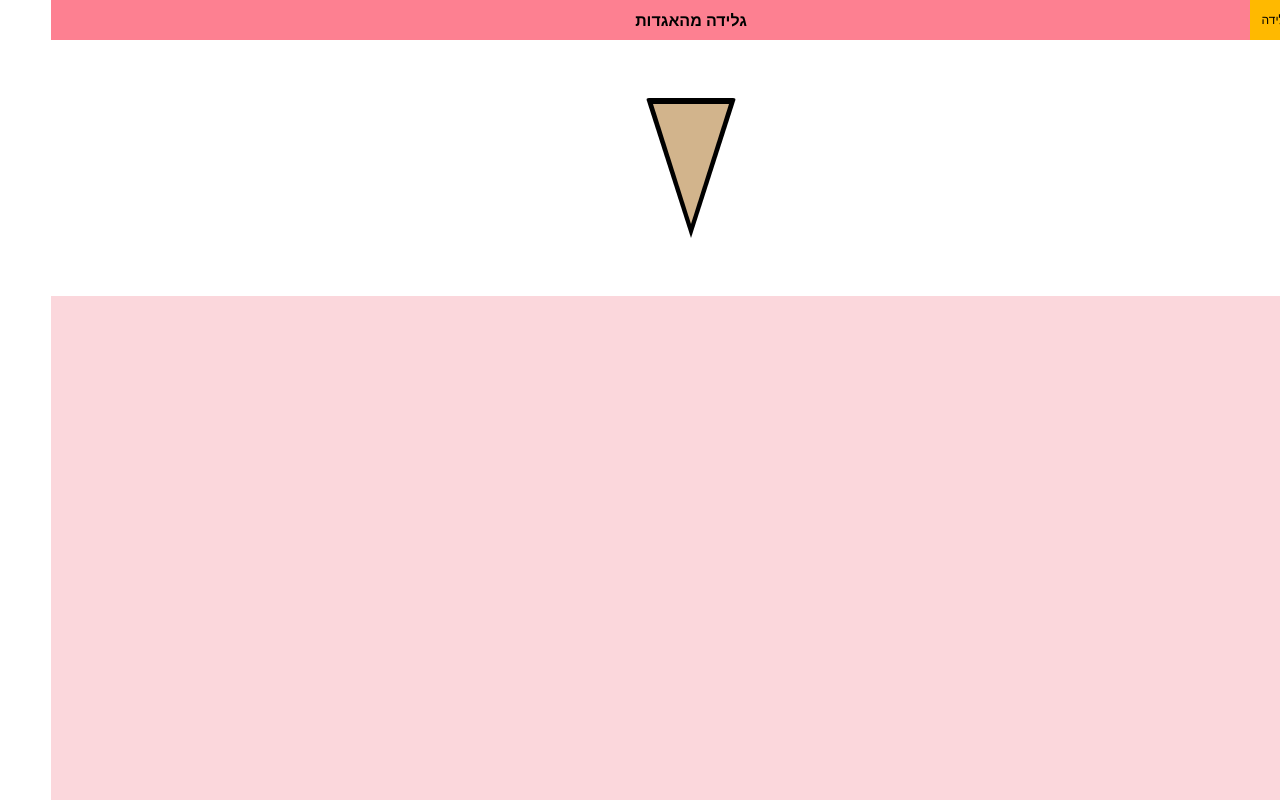
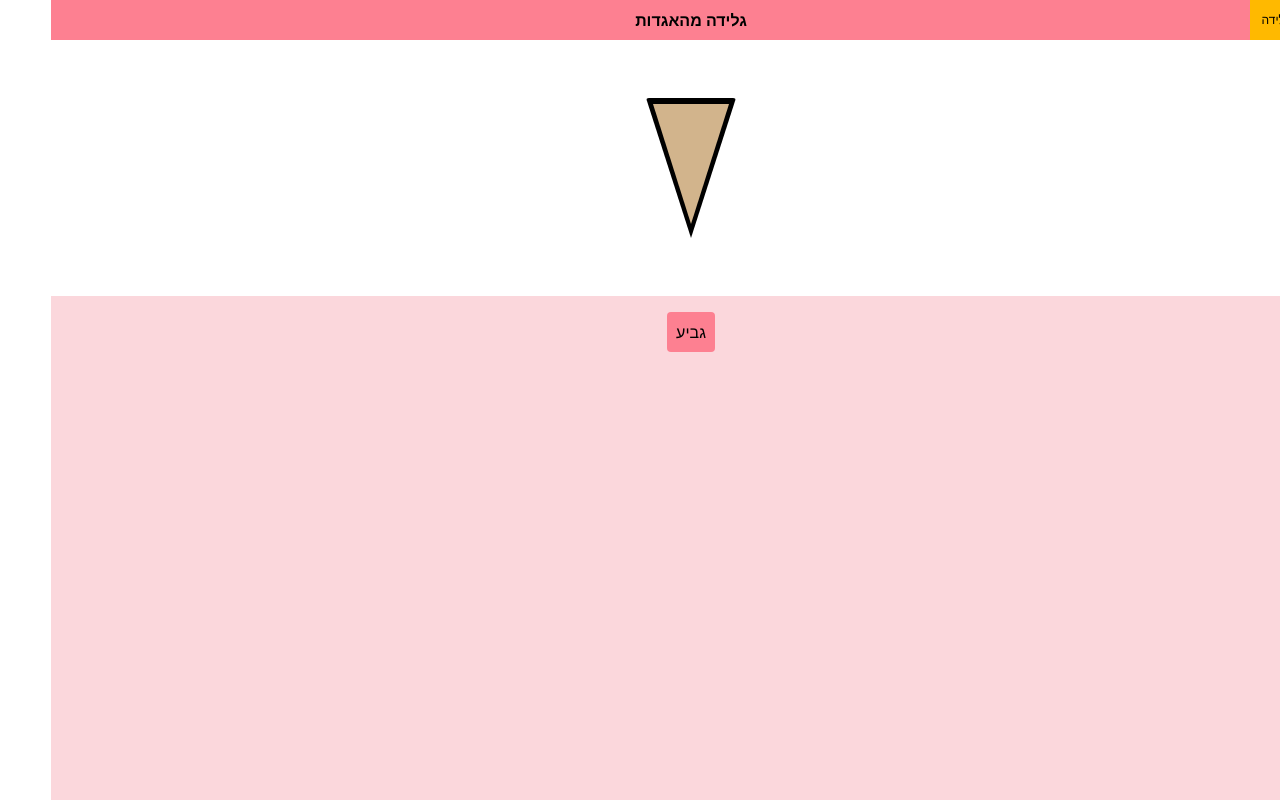
Before and after one commit to drorsoft/react-course, a React (Vite) app: page / in a window 1280 px wide. Built offline with nearby package versions, Linux system fonts and the light colour scheme.

Commit message:
added mor flavours

```diff
--- a/src/App.jsx
+++ b/src/App.jsx
@@ -1,7 +1,6 @@
 import { useState } from 'react'
 import { AppHeader } from './components/AppHeader'
 import { IceCream } from './components/IceCream'
-import { TailwindExamples } from './examples/TailwindExamples'
 
 function App() {
   const [serveType, setServeType] = useState('cone') // cone | cup
@@ -19,10 +18,14 @@ function App() {
       <div className='flex flex-col items-center justify-center   h-64'>
         <IceCream serveType={serveType} />
       </div>
-      <div className="bg-background-main flex-1">
-        <button onClick={() => toggleServeType()}>
-          {serveType === 'cone' ? 'גביע' : 'כוס'}
-        </button>
+      <div className="bg-background-main flex-1 flex flex-col justify-start items-center p-4">
+        <div id='button-container' className='flex flex-col '>
+
+
+          <button className={`p-2 w-12 bg-background-accent text-black hover:ring-1 ring-purple-700 rounded`} onClick={() => toggleServeType()}>
+            {serveType === 'cone' ? 'גביע' : 'כוס'}
+          </button>
+        </div>
       </div>
     </div>
   )
```
